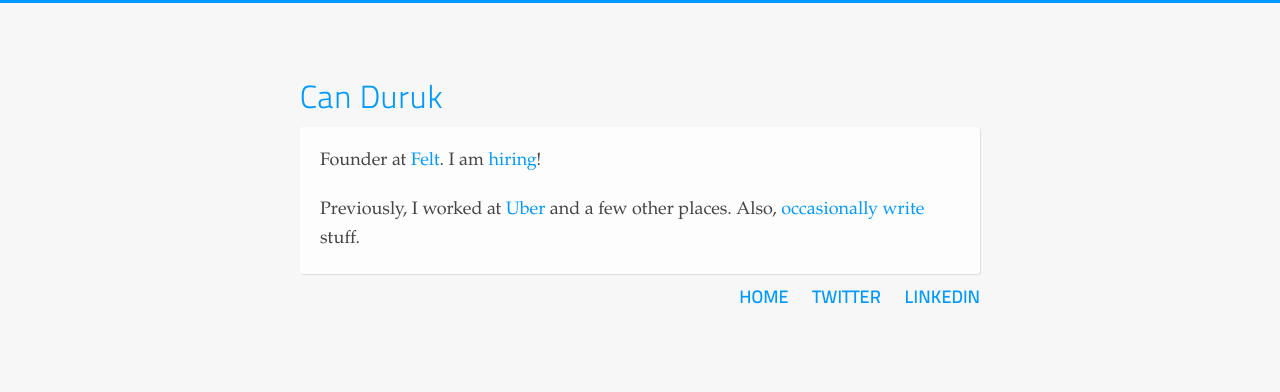
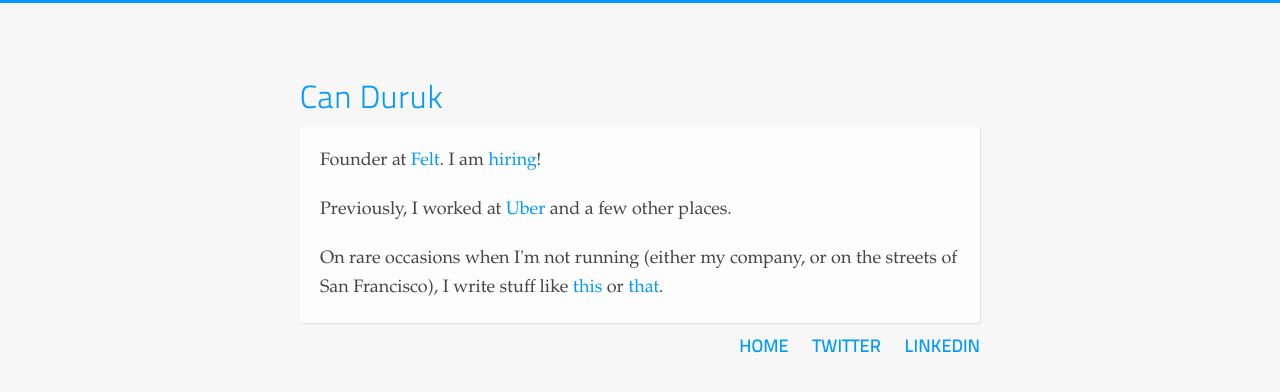
Before and after one commit to cduruk/cduruk.github.com, a Jekyll site: the page built from index.html, in a window 1280 px wide. Shown: the top 392 px of the page. Built offline with Jekyll 4.4.1, drawn with Linux system fonts in a browser that asks for light colours.

Commit message:
Update index.html

```diff
--- a/index.html
+++ b/index.html
@@ -6,6 +6,8 @@ baseclass: home
 
 <div class="box">
   <p>Founder at <a href="https://felt.com">Felt</a>. I am <a href="https://felt.com/careers">hiring</a>!</p>
-  <p>Previously, I worked at <a href="https://uber.com">Uber</a> and a few other places.
-    Also, <a href="https://www.nytimes.com/2018/09/28/opinion/instagram-facebook.html">occasionally</a> <a href="https://readmargins.com">write</a> stuff.
+  <p>Previously, I worked at <a href="https://uber.com">Uber</a> and a few other places.</p>
+  <p>
+    On rare occasions when I'm not running (either my company, or on the streets of San Francisco), I write stuff like <a href="https://www.nytimes.com/2018/09/28/opinion/instagram-facebook.html">this</a> or <a href="https://readmargins.com">that</a>.
+  </p>
 </div>
```
